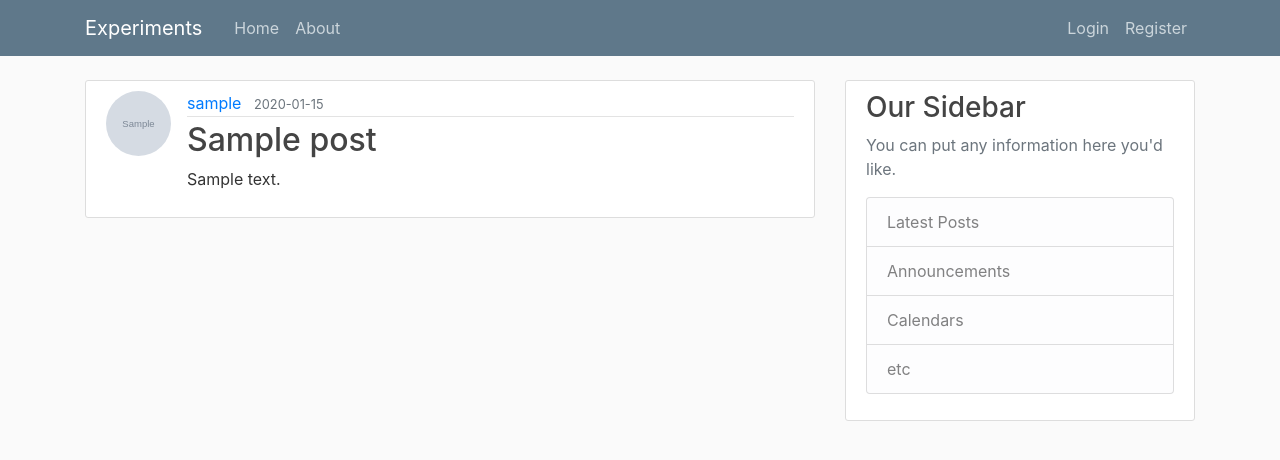
After one commit to MwirabuaTimothy/flaskblog, a Flask app: page /posts/1 in a window 1280 px wide. The commit adds this page. Shown: the top 460 px of the page. Run offline with Flask 2, Linux system fonts and the light colour scheme; tables that the repository leaves empty hold one stand-in row (values such as "Sample post"); grey boxes marked "Sample" are stand-in pictures; some libraries are stand-ins or nearby versions.

Commit message:
8. create update delete posts

```diff
--- a/flaskblog/routes.py
+++ b/flaskblog/routes.py
@@ -1,29 +1,17 @@
 import secrets, os
 from PIL import Image
-from flask import render_template, url_for, flash, redirect, request
+from flask import render_template, url_for, flash, redirect, request, abort
 from flaskblog import app, db, bcrypt
-from flaskblog.forms import RegistrationForm, LoginForm, UpdateAccountForm
+from flaskblog.forms import RegistrationForm, LoginForm, UpdateAccountForm, PostForm
 from flaskblog.models import User, Post
 from flask_login import login_user, current_user, logout_user, login_required
 
-posts = [
-	{
-		'author': 'Correy Doe',
-		'title': 'Blog post 1',
-		'content': 'First post content',
-		'date_posted': 'April 21 2018',
-	},
-	{
-		'author': 'Correy Doe',
-		'title': 'Blog post 2',
-		'content': 'First post content',
-		'date_posted': 'April 22 2018',
-	}
-]
+
 
 @app.route('/')
 @app.route('/home')
 def home():
+	posts = Post.query.all()
 	return render_template('home.html', posts=posts)
 
 
@@ -102,3 +90,57 @@ def account():
 		form.email.data = current_user.email
 	image_file = url_for('static', filename='uploads/'+ current_user.image_file)
 	return render_template('account.html', title='Account', image_file=image_file, form=form)
+
+
+@app.route('/posts/new', methods=['GET', 'POST'])
+@login_required
+def new_post():
+	form = PostForm()
+	if form.validate_on_submit():
+		post = Post(title = form.title.data, content = form.content.data, author=current_user)
+		db.session.add(post)
+		db.session.commit()
+		flash('Your post has been created!', 'success')
+		return redirect(url_for('home'))
+
+	return render_template('create_post.html',
+		title='New Post',
+		legend='New Post',
+		form=form)
+
+
+@app.route("/posts/<int:post_id>", methods=['GET'])
+def post(post_id):
+	post = Post.query.get_or_404(post_id)
+	return render_template('post.html', title=post.title, post=post)
+
+
+@app.route("/posts/<int:post_id>/edit", methods=['GET', 'POST'])
+@login_required
+def edit_post(post_id):
+	post = Post.query.get_or_404(post_id)
+	if post.author != current_user:
+		abort(403)
+	form = PostForm()
+	if form.validate_on_submit():
+		post.title = form.title.data
+		post.content = form.content.data
+		db.session.commit()
+		flash('Your post has been updated!', 'success')
+		return redirect(url_for('post', post_id=post.id))
+	elif request.method == 'GET':
+		form.title.data = post.title
+		form.content.data = post.content
+	return render_template('create_post.html', title='Update Post', legend='Update Post', form=form)
+
+
+@app.route("/posts/<int:post_id>/delete", methods=['POST'])
+@login_required
+def delete_post(post_id):
+	post = Post.query.get_or_404(post_id)
+	if post.author != current_user:
+		abort(403)
+	db.session.delete(post)
+	db.session.commit()
+	flash('Your post has been deleted!', 'success')
+	return redirect(url_for('home'))
--- a/flaskblog/templates/layout.html
+++ b/flaskblog/templates/layout.html
@@ -32,6 +32,7 @@
 	        <!-- Navbar Right Side -->
 	        <div class="navbar-nav">
 	        	{% if current_user.is_authenticated %}
+		          <a class="nav-item nav-link" href="{{ url_for('new_post') }}">New Post</a>
 		          <a class="nav-item nav-link" href="{{ url_for('account') }}">Account</a>
 		          <a class="nav-item nav-link" href="{{ url_for('logout') }}">Logout</a>
 	        	{% else %}
--- /dev/null
+++ b/flaskblog/templates/post.html
@@ -0,0 +1,43 @@
+{% extends "layout.html" %}
+
+{% block content %}
+<article class="media content-section">
+  <img class="rounded-circle article-img" src="{{ url_for('static', filename='uploads/' + post.author.image_file) }}" alt="" >
+  <div class="media-body">
+    <div class="article-metadata">
+      <a class="mr-2" href="#">{{ post.author.username }}</a>
+      <small class="text-muted">{{ post.date_posted.strftime('%Y-%m-%d') }}</small>
+	  {% if post.user_id == current_user.id %}
+      	<a class="btn btn-secondary btn-sm m-1" href="{{ url_for('edit_post', post_id=post.id) }}">Edit</a>
+      	<button class="btn btn-danger btn-sm m-1" data-toggle="modal" data-target="#deleteModal">Delete</button>
+	  {% endif %}
+    </div>
+    <h2 class="article-title">{{ post.title }}</h2>
+    <p class="article-content">{{ post.content }}</p>
+  </div>
+</article>
+
+<!-- Modal -->
+<div class="modal fade" id="deleteModal" tabindex="-1" role="dialog" aria-labelledby="deleteModalLabel" aria-hidden="true">
+  <div class="modal-dialog" role="document">
+    <div class="modal-content">
+      <div class="modal-header">
+        <h5 class="modal-title" id="deleteModalLabel">Delete post</h5>
+        <button type="button" class="close" data-dismiss="modal" aria-label="Close">
+          <span aria-hidden="true">&times;</span>
+        </button>
+      </div>
+      <div class="modal-body">
+        Are you sure you want to delete this post?
+      </div>
+      <div class="modal-footer">
+        <button type="button" class="btn btn-secondary" data-dismiss="modal">Close</button>
+        <form action="{{ url_for('delete_post', post_id=post.id) }}" method="POST">
+        	<input class="btn btn-danger" type="submit" value="Delete">
+        </form>
+      </div>
+    </div>
+  </div>
+</div>
+
+{% endblock content %}
```
Also changed, not shown: flaskblog/forms.py (+10 -1 lines), flaskblog/templates/create_post.html (added, +37 -0 lines), flaskblog/templates/home.html (+7 -3 lines).
